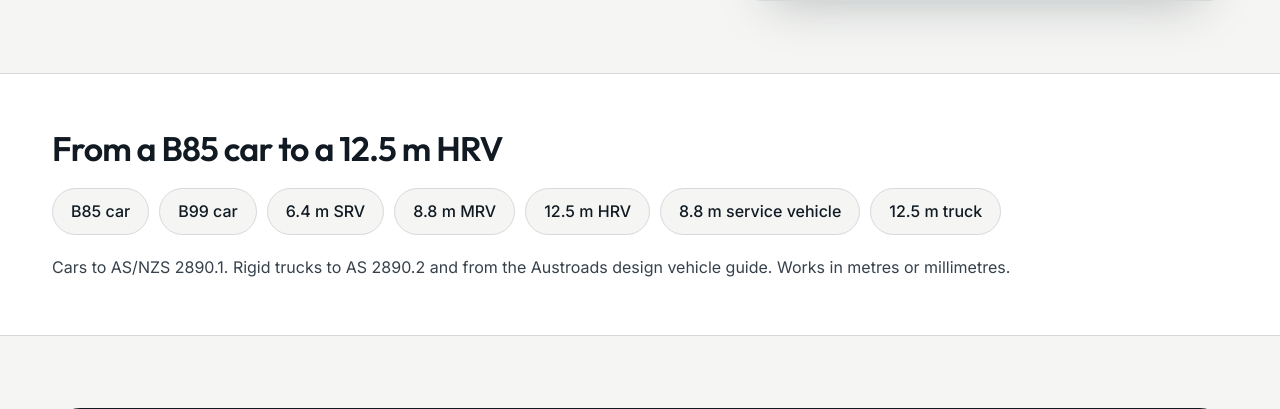
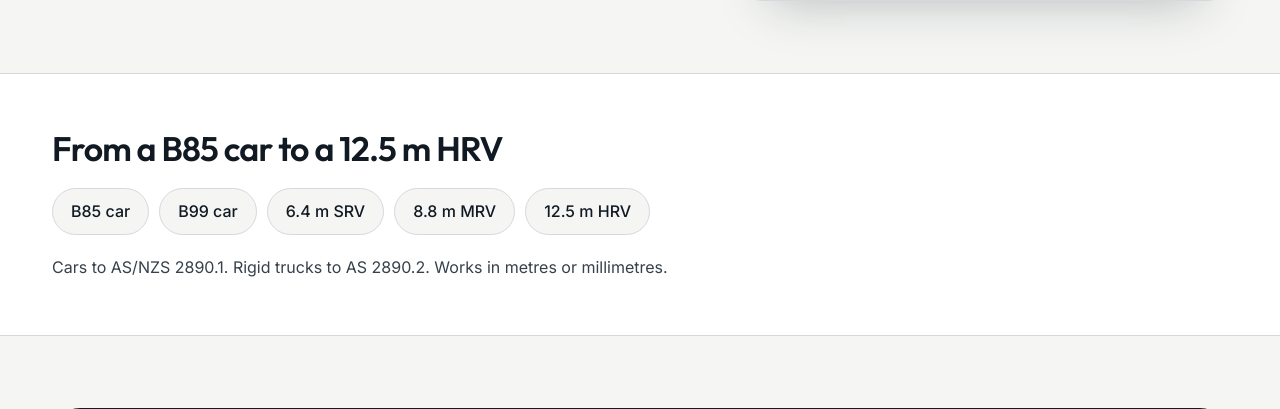
Before and after one commit to Tigrriis/pointerturn, a Node project: template website/src/views/home.ejs in a window 1280 px wide. Shown: the part 731-1140 px from the top of the page. Run offline with Node 20 templates, Linux system fonts and the light colour scheme; the template is opened without the code that fills it, so the values that code supplies are empty.

Commit message:
List only the AS 2890 vehicles on the home page
The 8.8 m service vehicle and 12.5 m truck are off the site's vehicle
list, and the line under it no longer mentions the Austroads guide.

Co-Authored-By: Claude Fable 5.2 <noreply@anthropic.com>
Claude-Session: https://claude.ai/code/session_01KkRABhATUjNFm3s1356Wiw

```diff
--- a/website/src/views/home.ejs
+++ b/website/src/views/home.ejs
@@ -32,10 +32,8 @@
 <li>6.4 m SRV</li>
 <li>8.8 m MRV</li>
 <li>12.5 m HRV</li>
-<li>8.8 m service vehicle</li>
-<li>12.5 m truck</li>
 </ul>
-<p>Cars to AS/NZS 2890.1. Rigid trucks to AS 2890.2 and from the Austroads design vehicle guide. Works in metres or millimetres.</p>
+<p>Cars to AS/NZS 2890.1. Rigid trucks to AS 2890.2. Works in metres or millimetres.</p>
 </div>
 </section>
 
```
